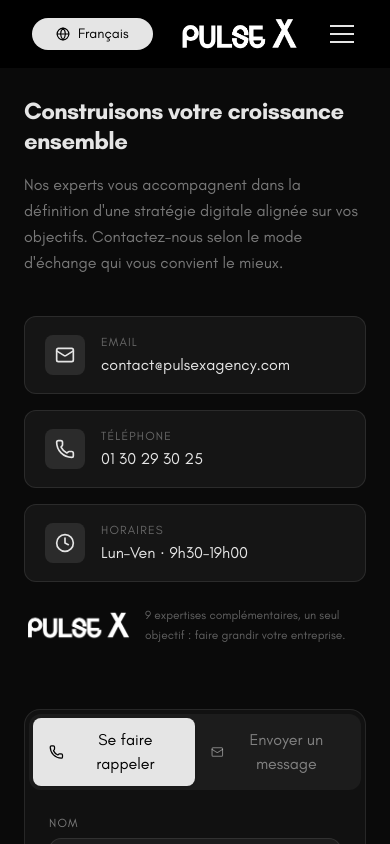
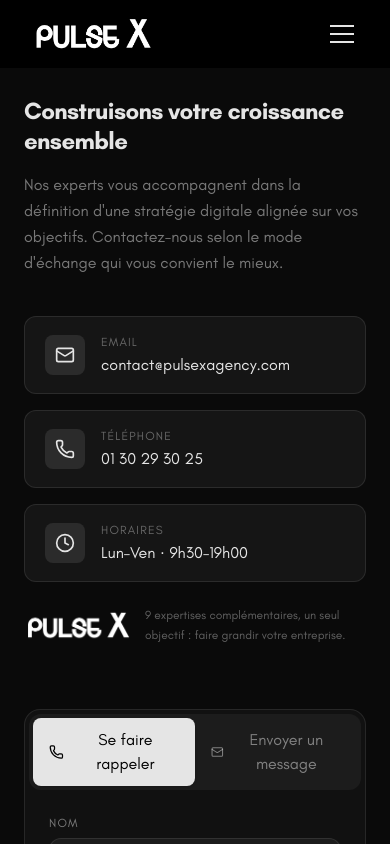
Before and after one commit to 4skygroup/pulse-x, a React (Vite) app: page /contact in a window 390 px wide. Shown: the top 844 px of the page. Built offline with nearby package versions, Linux system fonts and the light colour scheme.

Commit message:
Logo positionning on mobile devices

```diff
--- a/src/components/Language/ToggleLanguage.tsx
+++ b/src/components/Language/ToggleLanguage.tsx
@@ -7,7 +7,7 @@ export default function ToggleLanguage() {
   return (
     <button
       onClick={() => i18n.changeLanguage(i18n.language === "fr" ? "en" : "fr")}
-      className="flex items-center gap-2 bg-white text-black px-6 py-1.5 rounded-full text-sm"
+      className="items-center gap-2 bg-white text-black px-6 py-1.5 rounded-full text-sm"
     >
       <Globe size={14} />
       {i18n.language === "fr" ? "English" : "Français"}
--- a/src/components/Navbar.tsx
+++ b/src/components/Navbar.tsx
@@ -82,11 +82,11 @@ export default function Navbar() {
   return (
     <nav className="fixed top-0 left-0 right-0 z-50 bg-black flex items-center justify-between px-8 py-4">
       {/* Gauche */}
-      <div className="flex items-center gap-10">
+      <div className="hidden md:flex items-center gap-10">
         <ToggleLanguage />
         <NavLink
           to="/location"
-          className="hidden md:flex items-center gap-2 text-white hover:text-seofy-green transition-colors"
+          className="items-center gap-2 text-white hover:text-seofy-green transition-colors"
         >
           <MapPin className="w-5 h-5" />
         </NavLink>
```
